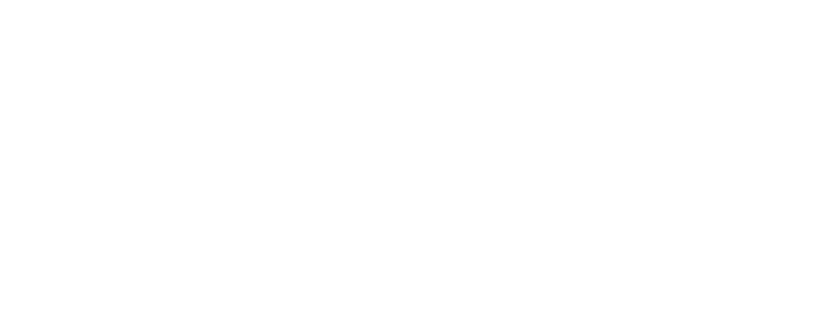
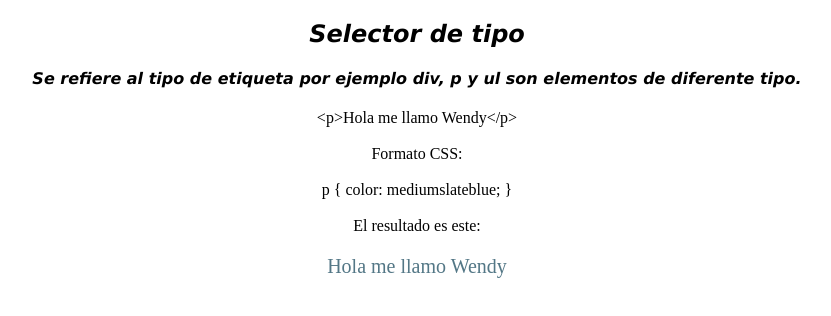
Before and after one commit to typeuwu/HTML-CSS, a plain HTML site: page index.html in a window 1280 px wide. Shown: the whole page, without its empty margins (223-1054 px from the left). Drawn offline with Linux system fonts and the light colour scheme.

Commit message:
Hice el estilo de selector por tipo y agregando estilo a los titulos

```diff
--- a/index.html
+++ b/index.html
@@ -6,6 +6,22 @@
     <link rel="stylesheet" href="HTML-CSS/style.css">
 </head>
 <body>
+    <!--Selector por su tipo-->
 
+    <div class="type">
+        <h2>Selector de tipo</h2>
+        <h4>Se refiere al tipo de etiqueta por ejemplo div, p y ul son elementos de diferente tipo.</h4>
+
+        <div class="ejemplo">
+            &lt;p&gt;Hola me llamo Wendy&lt;/p&gt;
+
+            <span><br><br>Formato CSS:
+                <br><br>p { color: mediumslateblue; }
+                <br><br> El resultado es este:
+            </span>
+        </div>
+
+        <p>Hola me llamo Wendy</p>
+    </div>
 </body>
 </html>
--- a/style.css
+++ b/style.css
@@ -0,0 +1,14 @@
+body {
+    text-align: center;
+}
+
+h2,
+h4 {
+    font-style: oblique;
+    font-family: Verdana, Geneva, Tahoma, sans-serif;
+}
+
+p {
+    font-size: 20px;
+    color: rgb(83, 119, 134);
+}
```
